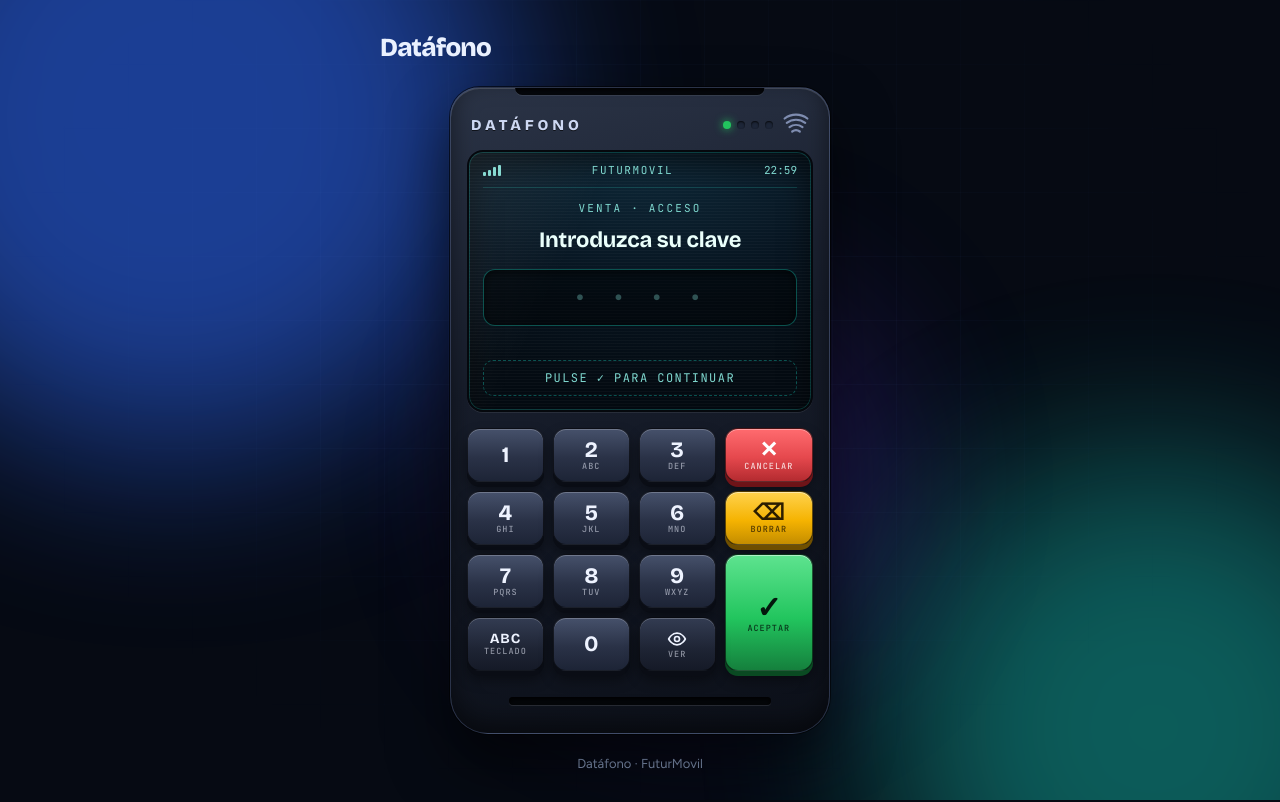
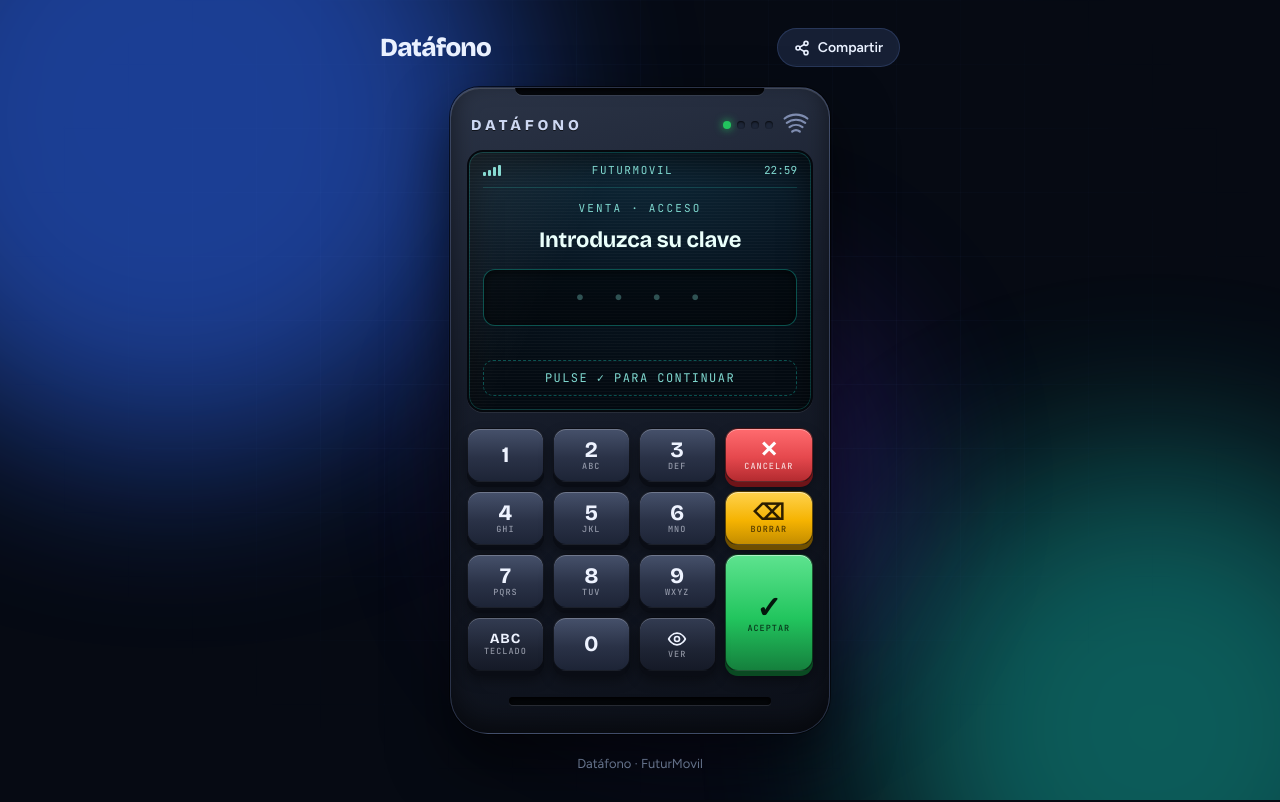
Before and after one commit to puntofibra/pagos, a plain HTML site: page index.html in a window 1280 px wide. Drawn offline with nearby package versions, Linux system fonts and the light colour scheme; no server answers.

Commit message:
Add share button to main header
Added share button with SVG icon and share text.

```diff
--- a/index.html
+++ b/index.html
@@ -12,8 +12,8 @@
 <meta name="apple-mobile-web-app-status-bar-style" content="black">
 <meta name="apple-mobile-web-app-title" content="Datáfono">
 <link rel="manifest" href="manifest.webmanifest">
-<link rel="icon" type="image/png" href="icon-192.png">
-<link rel="apple-touch-icon" href="apple-touch-icon.png">
+<link rel="icon" type="image/png" href="Icono%20de%20terminal%20de%20pago%20moderno.png">
+<link rel="apple-touch-icon" href="Icono%20de%20terminal%20de%20pago%20moderno.png">
 <link rel="preconnect" href="https://fonts.googleapis.com">
 <link rel="preconnect" href="https://fonts.gstatic.com" crossorigin>
 <link href="https://fonts.googleapis.com/css2?family=Bricolage+Grotesque:opsz,wght@12..96,500;12..96,700;12..96,800&family=Figtree:wght@400;500;600&family=JetBrains+Mono:wght@400;500&display=swap" rel="stylesheet">
@@ -36,6 +36,10 @@
   <main class="page">
     <header class="brand">
       <span class="brand-name">Datáfono</span>
+      <button class="install share" id="shareBtn" type="button">
+        <svg width="16" height="16" viewBox="0 0 24 24" fill="none" stroke="currentColor" stroke-width="2.4" stroke-linecap="round" stroke-linejoin="round" aria-hidden="true"><circle cx="18" cy="5" r="3"/><circle cx="6" cy="12" r="3"/><circle cx="18" cy="19" r="3"/><path d="M8.6 10.7l6.8-4M8.6 13.3l6.8 4"/></svg>
+        <span id="shareTxt">Compartir</span>
+      </button>
       <button class="install" id="installBtn" type="button" hidden>
         <svg width="16" height="16" viewBox="0 0 24 24" fill="none" stroke="currentColor" stroke-width="2.4" stroke-linecap="round" stroke-linejoin="round" aria-hidden="true"><path d="M12 3v12M7 10l5 5 5-5M5 21h14"/></svg>
         Instalar app
```
